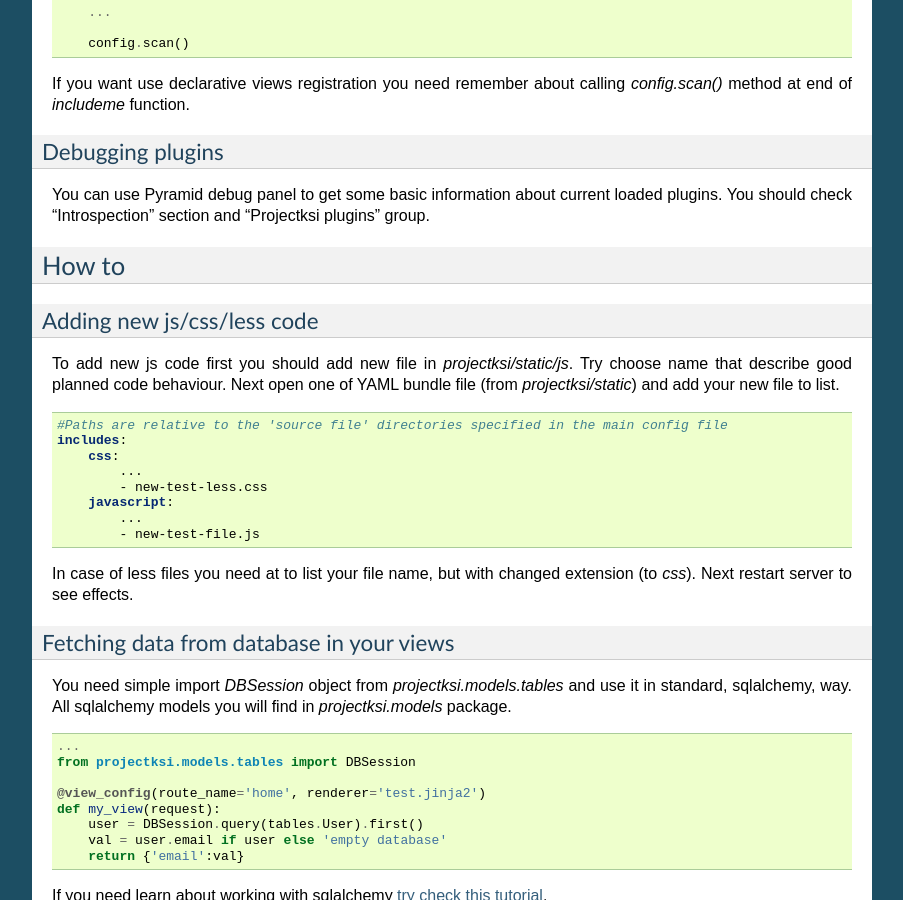
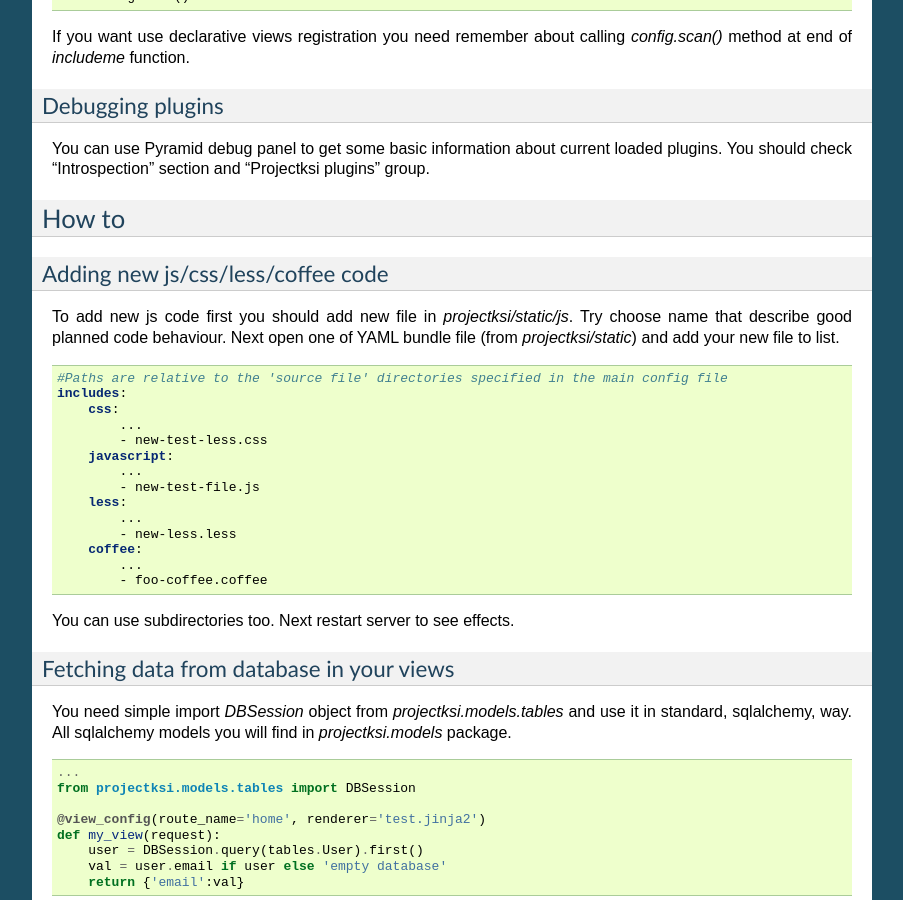
Before and after one commit to wiktor-obrebski/projectksi, a Sphinx documentation site: the page built from docs/source/progs/programming.rst, in a window 1280 px wide and 900 px high, scrolled down 5258 px. Shown: the whole window, without its empty margins (198-1101 px from the left). Built offline with Sphinx 7.4.7, drawn with Linux system fonts in a browser that asks for light colours; some of the changed text lies outside the part shown.

Commit message:
documentation about coffee scripts compiling

```diff
--- a/docs/source/progs/programming.rst
+++ b/docs/source/progs/programming.rst
@@ -1,9 +1,6 @@
 ===========
 Programming
 ===========
-
-.. note::
-    This file will be extend by psychowico in short time.
 
 Used technologies
 =================
@@ -347,7 +344,7 @@
 How to
 ======
 
-Adding new js/css/less code
+Adding new js/css/less/coffee code
 ---------------------------
 
 To add new js code first you should add new file in *projectksi/static/js*. Try choose name that
@@ -364,9 +361,15 @@
         javascript:
             ...
             - new-test-file.js
+        less:
+            ...
+            - new-less.less
+        coffee:
+            ...
+            - foo-coffee.coffee
 
-In case of less files you need at to list your file name, but with changed extension (to *css*).
-Next restart server to see effects.
+
+You can use subdirectories too. Next restart server to see effects.
 
 Fetching data from database in your views
 -----------------------------------------
```
Also changed, not shown: docs/source/progs/squeezeit-implementation.rst (+30 -6 lines), 3 other files.
